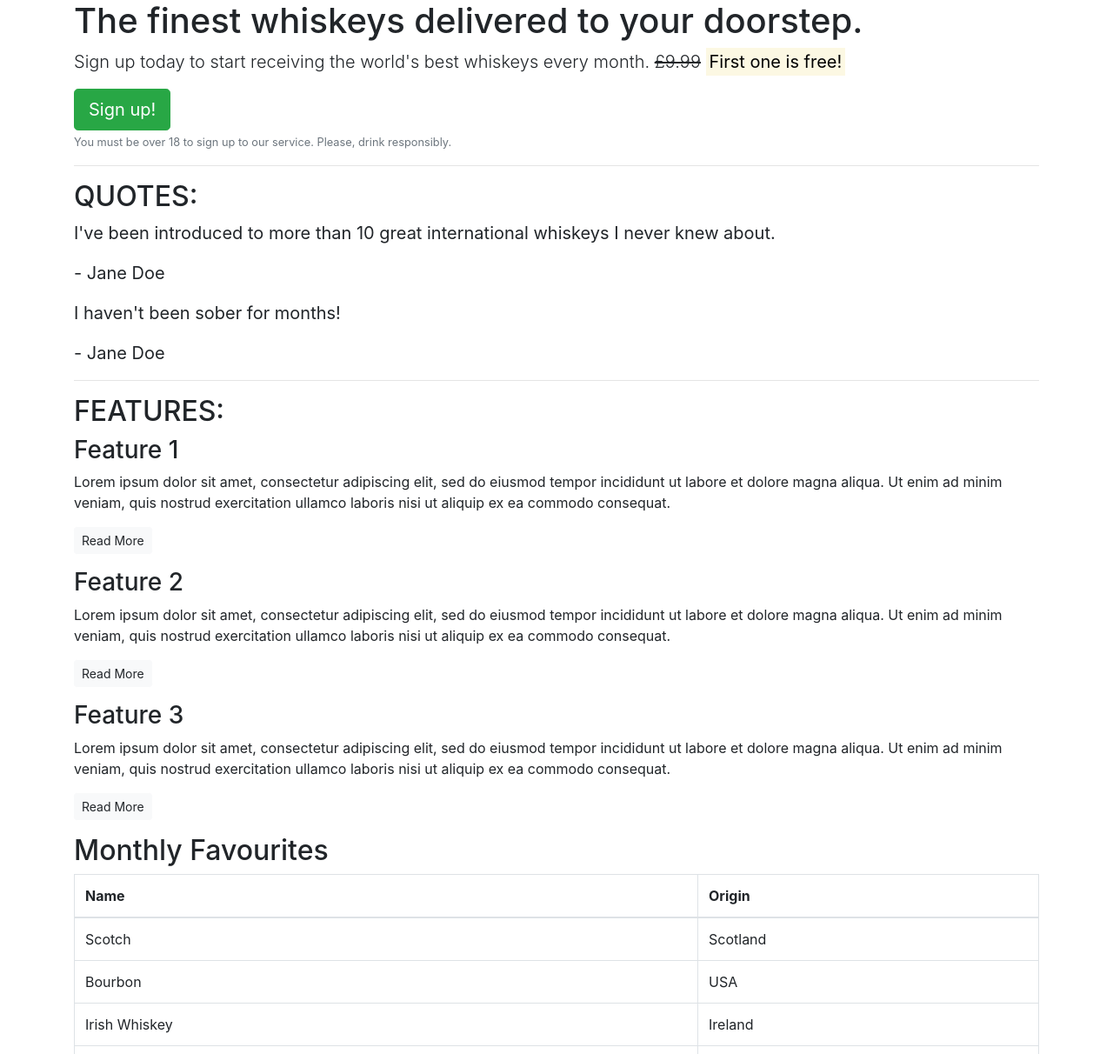
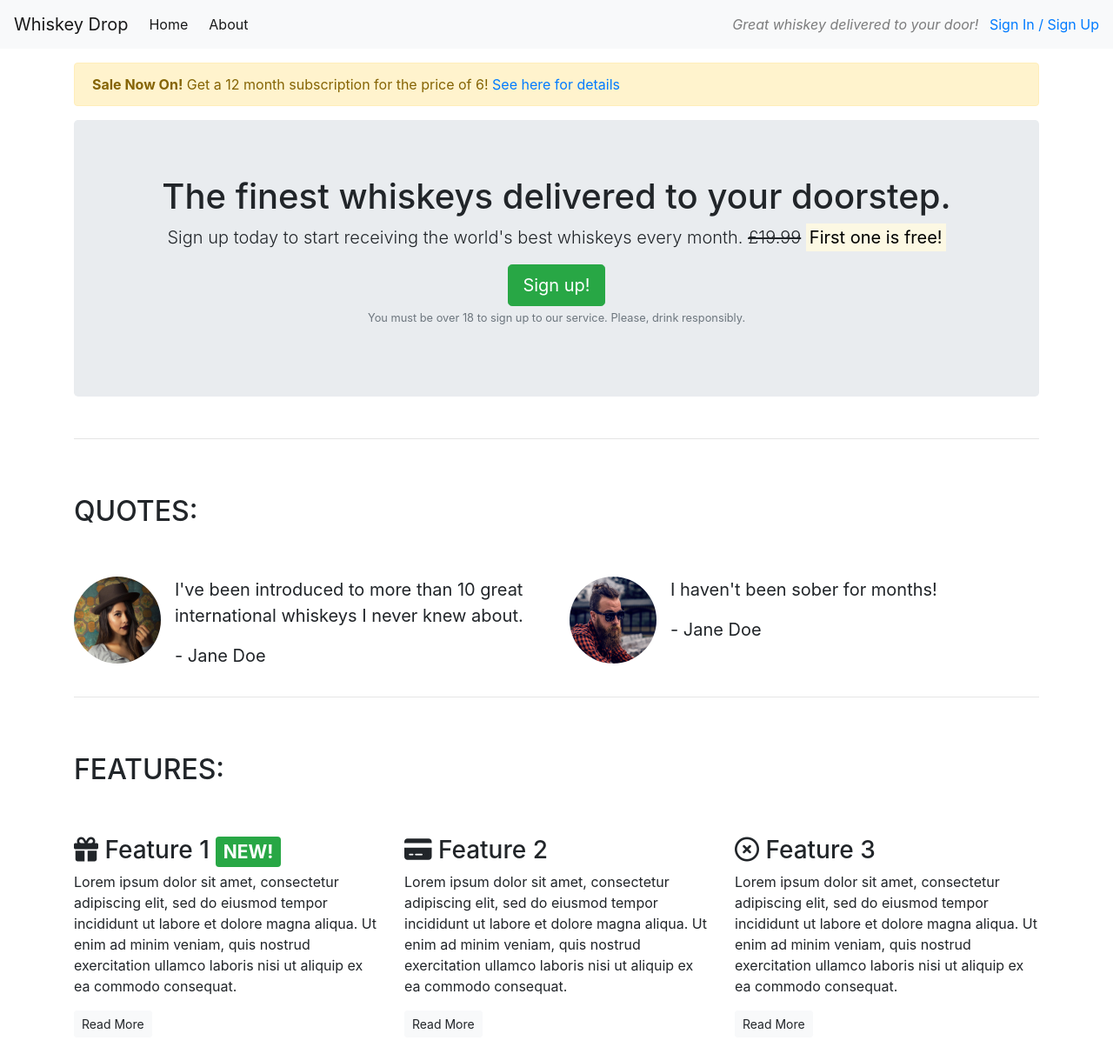
Before and after one commit to AmyB173/bootstrap-practice, a plain HTML site: page index.html in a window 1280 px wide. Shown: the top 1212 px of the page at 87% size. Drawn offline with nearby package versions, Linux system fonts and the light colour scheme.

Commit message:
Used and practiced with basic bootstrap styling

```diff
--- a/index.html
+++ b/index.html
@@ -6,55 +6,122 @@
     <title>Whiskey Drop | Yaste a new whiskey every month</title>
     <link rel="stylesheet" href="https://cdn.jsdelivr.net/npm/bootstrap@4.5.3/dist/css/bootstrap.min.css" integrity="sha384-TX8t27EcRE3e/ihU7zmQxVncDAy5uIKz4rEkgIXeMed4M0jlfIDPvg6uqKI2xXr2" crossorigin="anonymous">
     <script src="https://cdn.jsdelivr.net/npm/bootstrap@4.5.3/dist/js/bootstrap.bundle.min.js" integrity="sha384-ho+j7jyWK8fNQe+A12Hb8AhRq26LrZ/JpcUGGOn+Y7RsweNrtN/tE3MoK7ZeZDyx" crossorigin="anonymous"></script>
+    <script src="https://kit.fontawesome.com/9f7f10393d.js" crossorigin="anonymous"></script>
 </head>
 <body>
-    <body>
-        <article class="container">
+    <nav class="navbar navbar-light bg-light navbar-expand-sm">
+        <a href="/" class="navbar-brand">Whiskey Drop</a>
+        <ul class="navbar-nav mr-auto">
+            <li class="active nav-item mr-2">
+                <a href="/" class="nav-link">Home</a>
+            </li>
+            <li class="active nav-item mr-2">
+                <a href="/about" class="nav-link">About</a>
+            </li>
+            <li class="active nav-item mr-2 d-block d-sm-none">
+                <a href="/login">Sign In / Sign Up</a>
+            </li>
+        </ul>
+        <div class="d-none d-md-block">
+            <p class="navbar-text my-auto mr-2"><i>Great whiskey delivered to your door!</i></p>
+            <a href="/login">Sign In / Sign Up</a>
+        </div>
+    </nav>
+    <article class="container mt-3">
             <!-- Callout -->
-            <section class="callout">
+            <div class="row d-none d-sm-block">
+                <div class="col-12">
+                    <div class="alert alert-warning">
+                        <strong>Sale Now On!</strong> Get a 12 month subscription for the price of 6!
+                        <a href="" >See here for details</a>
+                    </div>
+                </div>
+            </div>
+            <div class="row">
+                <div class="col-12">
+                    <section class="callout jumbotron text-center">
                         <h1>The finest whiskeys delivered to your doorstep.</h1>
                         <p class="lead">
-                    Sign up today to start receiving the world's best whiskeys every month. <s>£9.99</s>
+                            Sign up today to start receiving the world's best whiskeys every month. <s class="d-none d-sm-inline">£19.99</s>
+                            <span class="d-inline d-sm-none"><br></span>
                             <strong><mark>First one is free!</mark></strong>
                         </p>
                         <button class="btn btn-success btn-lg">Sign up!</button>
                         <p class="text-muted"><small>You must be over 18 to sign up to our service. Please, drink responsibly.</small></p>
                     </section>
+                </div>
+            </div>
             <!-- /.callout -->
             <hr>
 
             <!-- Quotes -->
             <section class="quotes">
+                <div class="row">
+                    <div class="col-12 my-5">
                         <h2 class="text-uppercase">Quotes:</h2>
+                    </div>
+                </div>
+                <div class="row">
+                    <div class="col-12 col-md-6">
+                        <div class="media">
+                            <div class="d-none d-sm-block">
+                                <img src="images/girl-image.png" class="rounded-circle mr-3" height="100" width="100">
+                            </div>
+                            <div class="media-body">
                                 <blockquote class="blockquote">
                                     <p>I've been introduced to more than 10 great international whiskeys I never knew about.</p>
                                     <p>- Jane Doe</p>
                                 </blockquote>
+                            </div>
+                        </div>
+                    </div>
+                    <div class="col-12 col-md-6">
+                        <div class="media">
+                            <div class="d-none d-sm-block">
+                                <img src="images/guy-image.png" class="rounded-circle mr-3" height="100" width="100">
+                            </div>
+                            <div class="media-body">
                                 <blockquote class="blockquote">
                                     <p>I haven't been sober for months!</p>
                                     <p>- Jane Doe</p>
                                 </blockquote>
+                            </div>
+                        </div>
+                    </div>
+                </div>
             </section>
             <!-- /.quotes -->
             <hr>
 
             <!-- Features -->
             <section class="features">
+                <div class="row">
+                    <div class="col-12 my-5">
                         <h2 class="text-uppercase">Features:</h2>
+                    </div>
+                </div>
+                <div class="row">
+                    <div class="col-12 col-md-6 col-lg-4">
                         <div class="feature">
-                    <h3>Feature 1</h3>
+                            <h3><i class="fa-solid fa-gift"></i> Feature 1 <span class="badge badge-success d-none d-sm-inline">NEW!</span></h3>
                             <p>Lorem ipsum dolor sit amet, consectetur adipiscing elit, sed do eiusmod tempor incididunt ut labore et dolore magna aliqua. Ut enim ad minim veniam, quis nostrud exercitation ullamco laboris nisi ut aliquip ex ea commodo consequat.</p>
                         </div>
                         <p><a class="btn btn-sm btn-light" href="">Read More</a></p>
+                    </div>
+                    <div class="col-12 col-md-6 col-lg-4">
                         <div class="feature">
-                    <h3>Feature 2</h3>
+                            <h3><i class="fa-solid fa-credit-card"></i> Feature 2</h3>
                             <p>Lorem ipsum dolor sit amet, consectetur adipiscing elit, sed do eiusmod tempor incididunt ut labore et dolore magna aliqua. Ut enim ad minim veniam, quis nostrud exercitation ullamco laboris nisi ut aliquip ex ea commodo consequat.</p>
                             <p><a class="btn btn-sm btn-light" href="">Read More</a></p>
                         </div>
+                    </div>
+                    <div class="col-12 d-md-none d-lg-block col-lg-4">
                         <div class="feature">
-                    <h3>Feature 3</h3>
+                            <h3><i class="fa-regular fa-circle-xmark"></i> Feature 3</h3>
                             <p>Lorem ipsum dolor sit amet, consectetur adipiscing elit, sed do eiusmod tempor incididunt ut labore et dolore magna aliqua. Ut enim ad minim veniam, quis nostrud exercitation ullamco laboris nisi ut aliquip ex ea commodo consequat.</p>
                             <p><a class="btn btn-sm btn-light" href="">Read More</a></p>
+                        </div>
+                    </div>
                 </div>
             </section>
             <!-- /.features -->
```
Lines whose indentation alone changed are shown as unchanged.
